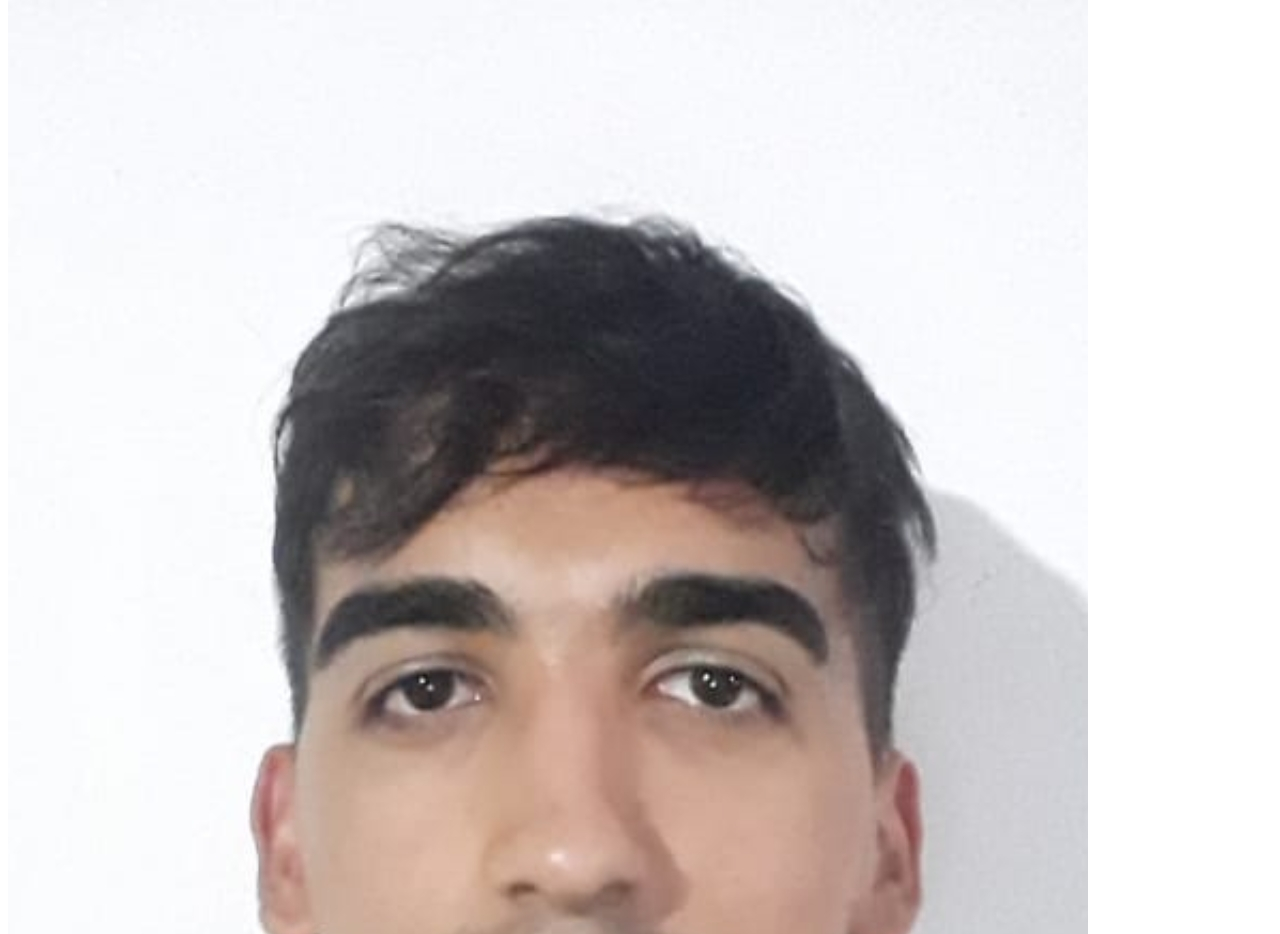
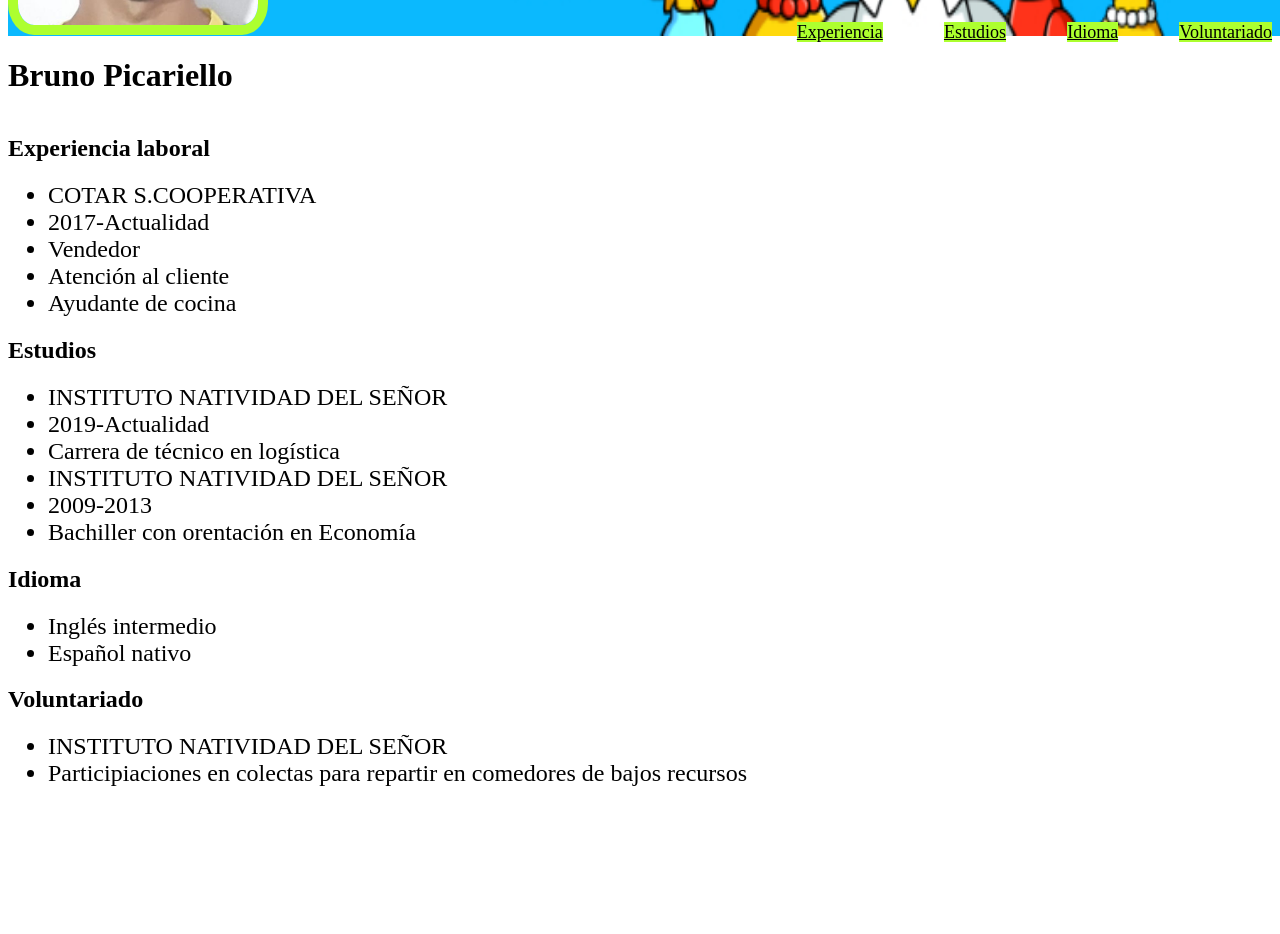
Before and after one commit to brunop96/curriculum, a plain HTML site: page bruno picariello/index.html in a window 1280 px wide. Shown: the part 340-1274 px from the top of the page. After the commit the page ends 1143 px from the top, so only its background shows below. Drawn offline with Linux system fonts and the light colour scheme.

Commit message:
Add files via upload

```diff
--- a/bruno picariello/bruno picariello/assets/style.css
+++ b/bruno picariello/bruno picariello/assets/style.css
@@ -1,6 +1,6 @@
-#banner{
+#Banner{
     width: 100vw;
-    height: 45vh;
+    height: 46vh;
     display:flex;
     flex-direction: row;
     align-items: center;
@@ -8,8 +8,8 @@
 
 
 }
-#fotocurriculum{
-    width: 15%;
+#foto{
+    width: 19%;
 
     display: flex;
     justify-content: start;
@@ -21,6 +21,7 @@
     border-style: solid;
     border-width: 10px;
     border-radius: 10%;
+    position: relative;
 }
 header>ul{
     display: flex;
@@ -32,7 +33,7 @@ header>ul>li{
     display: inline-block;
     margin-left: 5%;
 
-    margin-top: -6%;
+    margin-top: -8%;
 }
 header>ul>li>a{
     color: black;
@@ -42,3 +43,6 @@ header>ul>li>a{
 
 
 }
+ul>li{
+    font-size: x-large;
+}
--- a/bruno picariello/index.html
+++ b/bruno picariello/index.html
@@ -5,43 +5,59 @@
     <meta http-equiv="X-UA-Compatible" content="IE=edge">
     <meta name="viewport" content="width=device-width, initial-scale=1.0">
     <title>CV Bruno Picariello</title>
+    <link rel="stylesheet" href="./bruno picariello/assets/style.css">
 </head>
 <body>
     <header>
-        <img src="./Screenshot_20230509-162329_WhatsApp.jpg" alt="foto curriculum Bruno Picariello">
+      <img src="./the-simpsons-banner-db96ea.jpg" alt="Banner Los Simpsons" id="Banner">
+      <img src="./bruno picariello/Screenshot_20230509-162329_WhatsApp (recortada) 2.jpg" alt="foto curriculum Bruno Picariello" id="foto">
 
         <h1>Bruno Picariello</h1>
-        <img src="./the-simpsons-banner-db96ea.jpg" alt="Banner Los Simpsons">
+
+        <ul>
+        <li><a href="#Experiencia">Experiencia</a></li>
+        <li><a href="#Estudios">Estudios</a></li>
+        <li><a href="#Idioma">Idioma</a></li>
+        <li><a href="#Voluntariado" >Voluntariado</a></li>
+        </ul>
     </header>
     <article>
 
-   <section>
+   <section id="Experiencia">
    <h2>Experiencia laboral</h2>
-   <P>COTAR S.COOPERATIVA</P>
-   <p>2017-Actualidad</p>
-    <p>Vendedor
-<p>Atención al cliente</p>
-<p>Ayudante de cocina</p>
-  <section>
-<section>
+   <ul>
+   <li>COTAR S.COOPERATIVA</li>
+   <li>2017-Actualidad</li>
+    <li>Vendedor</li>
+<li>Atención al cliente</li>
+<li>Ayudante de cocina</li>
+</ul>
+</section>
+<section id="Estudios">
   <h2>Estudios</h2>
-   <p>INSTITUTO NATIVIDAD DEL SEÑOR</p>
-   <p>2019-Actualidad</p>
-   <p>Carrera de técnico en logística</p>
-   <p>INSTITUTO NATIVIDAD DEL SEÑOR</p>
-   2009-2013
-   <p>Bachiller con orentación en Economía</p>
-   <section>
-   </section>
+  <ul>
+   <li>INSTITUTO NATIVIDAD DEL SEÑOR</li>
+   <li>2019-Actualidad</li>
+   <li>Carrera de técnico en logística</li>
+   <li>INSTITUTO NATIVIDAD DEL SEÑOR</li>
+   <li>2009-2013</li>
+   <li>Bachiller con orentación en Economía</li>
+   </ul>
+  </section>
+   <section id="Idioma">
    <h2>Idioma</h2>
-   <p>Inglés intermedio</p>
-   <p>Español nativo</p>
-   <section>
-   </section>
+   <ul>
+   <li>Inglés intermedio</li>
+   <li>Español nativo</li>
+   </ul>
+  </section>
+   <section id="Voluntariado">
    <h2>Voluntariado</h2>
-   <p>INSTITUTO NATIVIDAD DEL SEÑOR</p>
-   <p>Participiaciones en colectas para repartir en comedores de bajos recursos</p>
-   <section>
-   <article>
+   <ul>
+   <li>INSTITUTO NATIVIDAD DEL SEÑOR</li>
+   <li>Participiaciones en colectas para repartir en comedores de bajos recursos</li>
+   </ul>
+  </section>
+</article>
 </body>
 </html>
```
Also changed, not shown: bruno picariello/bruno picariello/Screenshot_20230509-162329_WhatsApp (recortada) 2.jpg (added).
